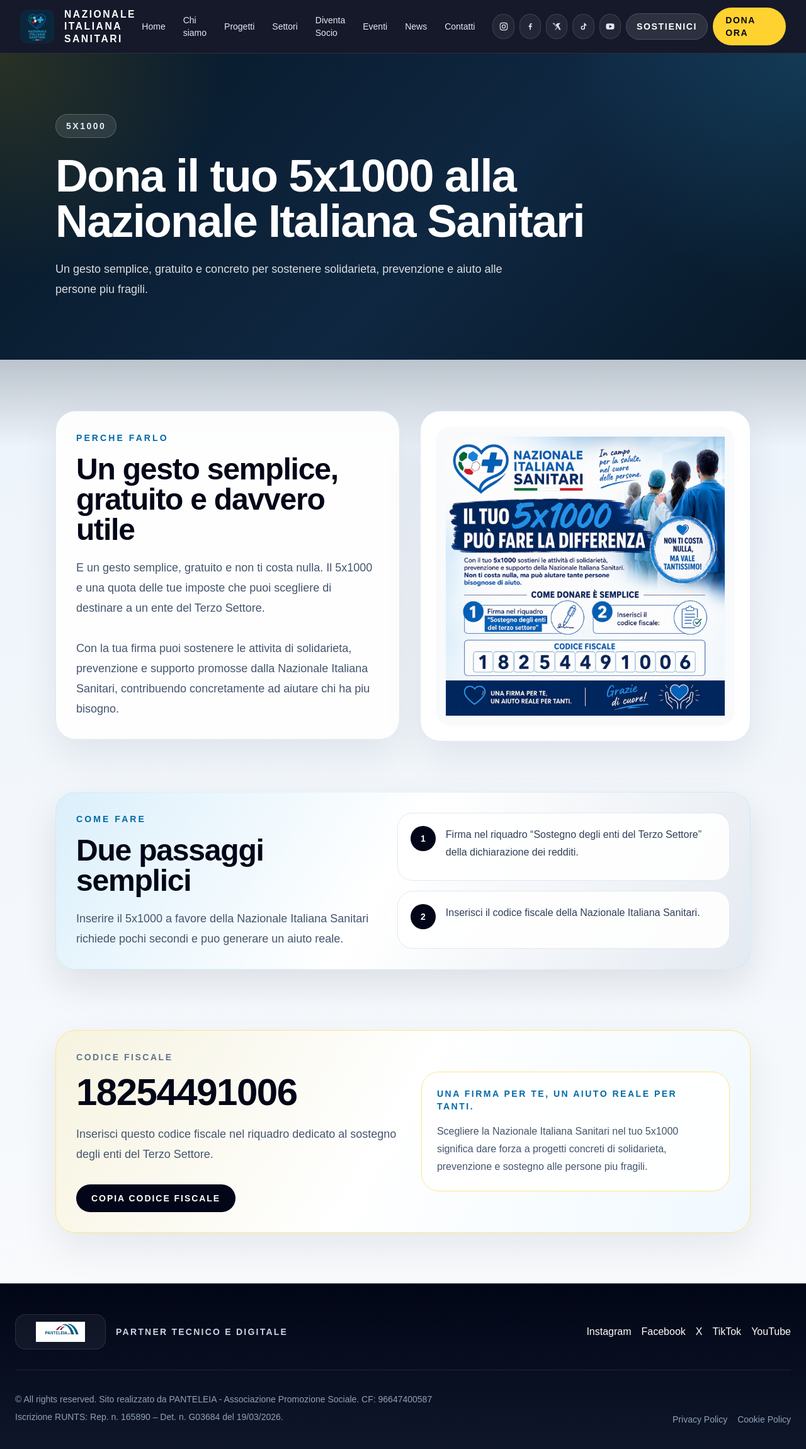
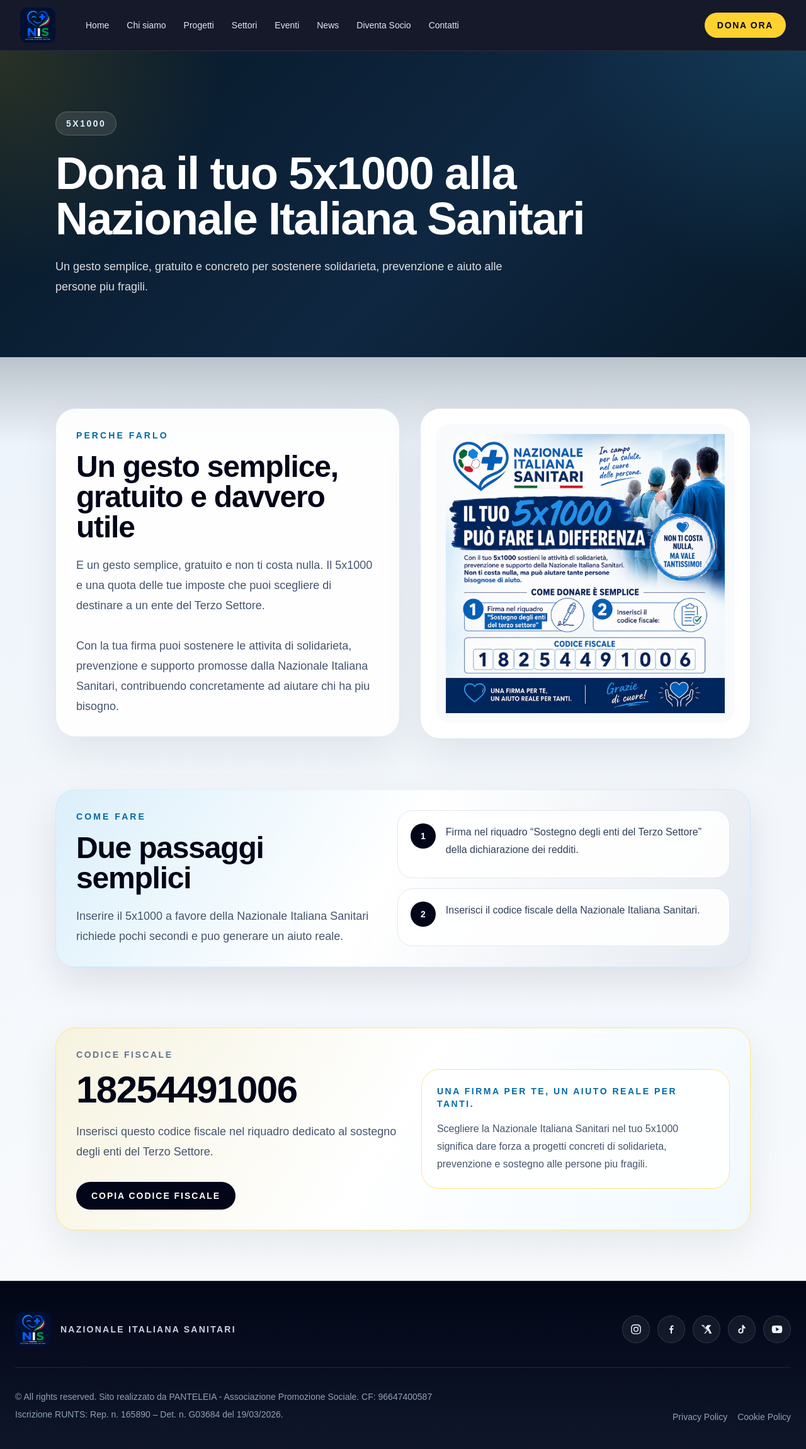
Before and after one commit to arciero10/nis-website, a Next.js app: page /5x1000 in a window 1280 px wide. Shown: the top 2300 px of the page at 63% size. Built offline with nearby package versions, Linux system fonts and the light colour scheme.

Commit message:
Aggiorna logo ufficiale e pulisce navbar footer

```diff
--- a/src/app/page.tsx
+++ b/src/app/page.tsx
@@ -2,7 +2,7 @@ import Image from "next/image";
 import Link from "next/link";
 
 import { SectionTitle } from "@/components/section-title";
-import { buildMetadata, siteName, socialLinks, sponsors } from "@/lib/site-data";
+import { buildMetadata, siteName, socialLinks } from "@/lib/site-data";
 
 export const metadata = buildMetadata({
   title: siteName,
@@ -218,7 +218,7 @@ export default function Home() {
           <div className="max-w-3xl">
             <div className="inline-flex items-center gap-4 rounded-[1.75rem] border border-white/12 bg-white/8 px-5 py-4 backdrop-blur-sm">
               <Image
-                src="/logo/logo.jpg"
+                src="/images/nis/logo-nis.jpg"
                 alt="Logo ufficiale Nazionale Italiana Sanitari"
                 width={88}
                 height={88}
@@ -242,18 +242,18 @@ export default function Home() {
               prevenzione, solidarieta e progetti concreti a favore delle persone piu fragili.
             </p>
 
-            <div className="mt-10 flex flex-col gap-4 sm:flex-row sm:flex-wrap">
+            <div className="mt-10 flex flex-col justify-center gap-4 sm:flex-row sm:flex-wrap">
+              <Link
+                href="/sostienici"
+                className="inline-flex items-center justify-center rounded-full bg-amber-300 px-8 py-4 text-sm font-semibold uppercase tracking-[0.16em] text-slate-950 shadow-[0_18px_36px_rgba(251,191,36,0.22)] transition hover:bg-amber-200"
+              >
+                Dona ora
+              </Link>
               <Link
                 href="/chi-siamo"
-                className="inline-flex items-center justify-center rounded-full bg-white px-7 py-4 text-sm font-semibold uppercase tracking-[0.16em] text-slate-950 transition hover:bg-slate-100"
+                className="inline-flex items-center justify-center rounded-full border border-white/18 bg-white/10 px-7 py-4 text-sm font-semibold uppercase tracking-[0.16em] text-white transition hover:bg-white/15"
               >
                 Scopri chi siamo
-              </Link>
-              <Link
-                href="/sostienici"
-                className="inline-flex items-center justify-center rounded-full bg-emerald-400 px-7 py-4 text-sm font-semibold uppercase tracking-[0.16em] text-slate-950 transition hover:bg-emerald-300"
-              >
-                Sostieni i progetti
               </Link>
             </div>
 
@@ -489,7 +489,7 @@ export default function Home() {
         <div className="grid gap-8 rounded-[2.5rem] border border-emerald-200 bg-[linear-gradient(120deg,rgba(16,185,129,0.12)_0%,rgba(255,255,255,0.98)_46%,rgba(240,249,255,0.94)_100%)] p-8 shadow-[0_28px_70px_rgba(15,23,42,0.08)] lg:grid-cols-[1fr_0.92fr] lg:items-center lg:p-10">
           <div>
             <p className="text-sm font-semibold uppercase tracking-[0.22em] text-emerald-700">
-              Sostieni la NIS
+              Dona ora
             </p>
             <h2 className="mt-5 text-4xl font-bold tracking-tight text-slate-950 md:text-5xl">
               Ogni donazione diventa cura.
@@ -522,43 +522,6 @@ export default function Home() {
           </div>
         </div>
       </section>
-
-      <section className="mx-auto max-w-7xl px-6 py-24">
-        <div className="rounded-[2.5rem] border border-slate-200/90 bg-white px-8 py-12 shadow-[0_28px_80px_rgba(15,23,42,0.1)] md:px-10 md:py-14 lg:px-14 lg:py-16">
-          <div className="flex items-center gap-4">
-            <span className="h-px flex-1 bg-slate-200" />
-            <p className="text-center text-sm font-semibold uppercase tracking-[0.22em] text-sky-700">
-              Partner e sponsor
-            </p>
-            <span className="h-px flex-1 bg-slate-200" />
-          </div>
-
-          <div className="mt-14 grid gap-x-8 gap-y-14 sm:grid-cols-2 lg:mt-16 lg:grid-cols-3 lg:gap-x-10 lg:gap-y-16">
-            {sponsors.map((sponsor) => (
-              <div
-                key={sponsor.name}
-                className="flex min-h-[18rem] flex-col items-center justify-start px-2 py-2 text-center md:min-h-[19rem] lg:min-h-[20rem]"
-              >
-                <div className="flex h-36 w-full items-center justify-center rounded-[2rem] bg-[radial-gradient(circle_at_center,rgba(248,250,252,1)_0%,rgba(241,245,249,0.9)_58%,rgba(255,255,255,0)_100%)] px-4 md:h-40 md:px-5 lg:h-44">
-                  <Image
-                    src={sponsor.logoSrc}
-                    alt={`Logo ${sponsor.name}`}
-                    width={280}
-                    height={160}
-                    className="h-auto max-h-[100px] w-auto max-w-[180px] object-contain md:max-h-[120px] md:max-w-[220px] lg:max-h-[150px] lg:max-w-[270px]"
-                  />
-                </div>
-                <h3 className="mt-6 text-lg font-bold tracking-tight text-slate-950 md:text-xl">
-                  {sponsor.name}
-                </h3>
-                <p className="mt-2 text-center text-sm font-semibold uppercase tracking-[0.18em] text-slate-500 md:text-[0.95rem]">
-                  {sponsor.category}
-                </p>
-              </div>
-            ))}
-          </div>
-        </div>
-      </section>
     </main>
   );
 }
--- a/src/components/site-footer.tsx
+++ b/src/components/site-footer.tsx
@@ -2,6 +2,51 @@ import Image from "next/image";
 import Link from "next/link";
 
 import { socialLinks } from "@/lib/site-data";
+
+const socialFooterItems = [
+  { label: "Instagram", href: socialLinks.instagram, icon: "instagram" },
+  { label: "Facebook", href: socialLinks.facebook, icon: "facebook" },
+  { label: "X", href: socialLinks.x, icon: "x" },
+  { label: "TikTok", href: socialLinks.tiktok, icon: "tiktok" },
+  { label: "YouTube", href: socialLinks.youtube, icon: "youtube" },
+] as const;
+
+function SocialIcon({ platform }: { platform: (typeof socialFooterItems)[number]["icon"] }) {
+  switch (platform) {
+    case "instagram":
+      return (
+        <svg viewBox="0 0 24 24" aria-hidden="true" className="h-5 w-5 fill-none stroke-current">
+          <rect x="3.5" y="3.5" width="17" height="17" rx="5" strokeWidth="1.7" />
+          <circle cx="12" cy="12" r="4" strokeWidth="1.7" />
+          <circle cx="17.5" cy="6.5" r="1" fill="currentColor" stroke="none" />
+        </svg>
+      );
+    case "facebook":
+      return (
+        <svg viewBox="0 0 24 24" aria-hidden="true" className="h-5 w-5 fill-current">
+          <path d="M13.3 20v-7h2.4l.4-2.8h-2.8V8.4c0-.8.3-1.4 1.5-1.4h1.4V4.5c-.2 0-1-.1-2-.1-2 0-3.4 1.2-3.4 3.6v2.2H8.5V13h2.3v7h2.5Z" />
+        </svg>
+      );
+    case "x":
+      return (
+        <svg viewBox="0 0 24 24" aria-hidden="true" className="h-5 w-5 fill-current">
+          <path d="M18.9 4H21l-4.7 5.4L22 20h-4.5l-3.5-5.2L9.5 20H7.4l5-5.8L2 4h4.6L9.8 8.8 13.9 4h2.1Zm-1.6 14.3h1.2L6 5.6H4.7l12.6 12.7Z" />
+        </svg>
+      );
+    case "tiktok":
+      return (
+        <svg viewBox="0 0 24 24" aria-hidden="true" className="h-5 w-5 fill-current">
+          <path d="M15.6 4c.3 1.8 1.4 3.3 3.1 4.1v2.5c-1.3 0-2.5-.4-3.6-1.1V15a4.9 4.9 0 1 1-4.9-4.9c.3 0 .7 0 1 .1v2.6a2.5 2.5 0 1 0 1.4 2.2V4h3Z" />
+        </svg>
+      );
+    case "youtube":
+      return (
+        <svg viewBox="0 0 24 24" aria-hidden="true" className="h-5 w-5 fill-current">
+          <path d="M21.4 7.2a2.8 2.8 0 0 0-2-2C17.6 4.7 12 4.7 12 4.7s-5.6 0-7.4.5a2.8 2.8 0 0 0-2 2A29.4 29.4 0 0 0 2 12a29.4 29.4 0 0 0 .6 4.8 2.8 2.8 0 0 0 2 2c1.8.5 7.4.5 7.4.5s5.6 0 7.4-.5a2.8 2.8 0 0 0 2-2A29.4 29.4 0 0 0 22 12a29.4 29.4 0 0 0-.6-4.8ZM10 15.6V8.4l6.2 3.6L10 15.6Z" />
+        </svg>
+      );
+  }
+}
 
 export function SiteFooter() {
   return (
@@ -10,61 +55,31 @@ export function SiteFooter() {
         <div className="flex flex-col gap-8">
           <div className="flex flex-col gap-6 border-b border-white/10 pb-8 md:flex-row md:items-center md:justify-between">
             <div className="flex items-center gap-4">
-              <div className="flex h-14 w-36 items-center justify-center rounded-2xl border border-white/10 bg-white/5 px-4">
               <Image
-                  src="/images/sponsor/logo-panteleia.jpg"
-                  alt="Logo PANTELEIA"
-                  width={180}
-                  height={60}
-                  className="h-8 w-auto object-contain"
+                src="/images/nis/logo-nis.jpg"
+                alt="Logo ufficiale Nazionale Italiana Sanitari"
+                width={72}
+                height={72}
+                className="h-14 w-14 rounded-xl object-cover"
               />
-              </div>
               <p className="text-sm font-semibold uppercase tracking-[0.16em] text-slate-300">
-                Partner tecnico e digitale
+                Nazionale Italiana Sanitari
               </p>
             </div>
 
-            <div className="flex flex-wrap gap-4">
+            <div className="flex flex-wrap gap-3">
+              {socialFooterItems.map((item) => (
                 <a
-                href={socialLinks.instagram}
+                  key={item.label}
+                  href={item.href}
                   target="_blank"
                   rel="noopener noreferrer"
-                className="transition hover:text-white"
+                  aria-label={`Apri ${item.label} in una nuova scheda`}
+                  className="inline-flex h-11 w-11 items-center justify-center rounded-full border border-white/12 bg-white/6 text-slate-100 transition hover:border-sky-300/40 hover:bg-white/10 hover:text-white focus-visible:outline-none focus-visible:ring-2 focus-visible:ring-sky-300"
                 >
-                Instagram
+                  <SocialIcon platform={item.icon} />
                 </a>
-              <a
-                href={socialLinks.facebook}
-                target="_blank"
-                rel="noopener noreferrer"
-                className="transition hover:text-white"
-              >
-                Facebook
-              </a>
-              <a
-                href={socialLinks.x}
-                target="_blank"
-                rel="noopener noreferrer"
-                className="transition hover:text-white"
-              >
-                X
-              </a>
-              <a
-                href={socialLinks.tiktok}
-                target="_blank"
-                rel="noopener noreferrer"
-                className="transition hover:text-white"
-              >
-                TikTok
-              </a>
-              <a
-                href={socialLinks.youtube}
-                target="_blank"
-                rel="noopener noreferrer"
-                className="transition hover:text-white"
-              >
-                YouTube
-              </a>
+              ))}
             </div>
           </div>
 
--- a/src/components/site-header.tsx
+++ b/src/components/site-header.tsx
@@ -6,16 +6,14 @@ import Image from "next/image";
 import Link from "next/link";
 import { usePathname } from "next/navigation";
 
-import { socialLinks } from "@/lib/site-data";
-
 const desktopNavItems = [
   { label: "Home", href: "/" },
   { label: "Chi siamo", href: "/chi-siamo" },
   { label: "Progetti", href: "/progetti" },
   { label: "Settori", href: "/discipline" },
-  { label: "Diventa Socio", href: "/diventa-socio" },
   { label: "Eventi", href: "/eventi" },
   { label: "News", href: "/news" },
+  { label: "Diventa Socio", href: "/diventa-socio" },
   { label: "Contatti", href: "/contatti" },
 ];
 
@@ -24,56 +22,11 @@ const mobileNavItems = [
   { label: "Chi siamo", href: "/chi-siamo" },
   { label: "Progetti", href: "/progetti" },
   { label: "Settori", href: "/discipline" },
-  { label: "Diventa Socio", href: "/diventa-socio" },
   { label: "Eventi", href: "/eventi" },
   { label: "News", href: "/news" },
+  { label: "Diventa Socio", href: "/diventa-socio" },
   { label: "Contatti", href: "/contatti" },
 ];
-
-const socialNavItems = [
-  { label: "Instagram", href: socialLinks.instagram, icon: "instagram" },
-  { label: "Facebook", href: socialLinks.facebook, icon: "facebook" },
-  { label: "X", href: socialLinks.x, icon: "x" },
-  { label: "TikTok", href: socialLinks.tiktok, icon: "tiktok" },
-  { label: "YouTube", href: socialLinks.youtube, icon: "youtube" },
-] as const;
-
-function SocialIcon({ platform }: { platform: (typeof socialNavItems)[number]["icon"] }) {
-  switch (platform) {
-    case "instagram":
-      return (
-        <svg viewBox="0 0 24 24" aria-hidden="true" className="h-4 w-4 fill-none stroke-current">
-          <rect x="3.5" y="3.5" width="17" height="17" rx="5" strokeWidth="1.7" />
-          <circle cx="12" cy="12" r="4" strokeWidth="1.7" />
-          <circle cx="17.5" cy="6.5" r="1" fill="currentColor" stroke="none" />
-        </svg>
-      );
-    case "facebook":
-      return (
-        <svg viewBox="0 0 24 24" aria-hidden="true" className="h-4 w-4 fill-current">
-          <path d="M13.3 20v-7h2.4l.4-2.8h-2.8V8.4c0-.8.3-1.4 1.5-1.4h1.4V4.5c-.2 0-1-.1-2-.1-2 0-3.4 1.2-3.4 3.6v2.2H8.5V13h2.3v7h2.5Z" />
-        </svg>
-      );
-    case "x":
-      return (
-        <svg viewBox="0 0 24 24" aria-hidden="true" className="h-4 w-4 fill-current">
-          <path d="M18.9 4H21l-4.7 5.4L22 20h-4.5l-3.5-5.2L9.5 20H7.4l5-5.8L2 4h4.6L9.8 8.8 13.9 4h2.1Zm-1.6 14.3h1.2L6 5.6H4.7l12.6 12.7Z" />
-        </svg>
-      );
-    case "tiktok":
-      return (
-        <svg viewBox="0 0 24 24" aria-hidden="true" className="h-4 w-4 fill-current">
-          <path d="M15.6 4c.3 1.8 1.4 3.3 3.1 4.1v2.5c-1.3 0-2.5-.4-3.6-1.1V15a4.9 4.9 0 1 1-4.9-4.9c.3 0 .7 0 1 .1v2.6a2.5 2.5 0 1 0 1.4 2.2V4h3Z" />
-        </svg>
-      );
-    case "youtube":
-      return (
-        <svg viewBox="0 0 24 24" aria-hidden="true" className="h-4 w-4 fill-current">
-          <path d="M21.4 7.2a2.8 2.8 0 0 0-2-2C17.6 4.7 12 4.7 12 4.7s-5.6 0-7.4.5a2.8 2.8 0 0 0-2 2A29.4 29.4 0 0 0 2 12a29.4 29.4 0 0 0 .6 4.8 2.8 2.8 0 0 0 2 2c1.8.5 7.4.5 7.4.5s5.6 0 7.4-.5a2.8 2.8 0 0 0 2-2A29.4 29.4 0 0 0 22 12a29.4 29.4 0 0 0-.6-4.8ZM10 15.6V8.4l6.2 3.6L10 15.6Z" />
-        </svg>
-      );
-  }
-}
 
 export function SiteHeader() {
   const pathname = usePathname();
@@ -92,17 +45,12 @@ export function SiteHeader() {
           aria-label="Vai alla home della Nazionale Italiana Sanitari"
         >
           <Image
-            src="/logo/logo.jpg"
+            src="/images/nis/logo-nis.jpg"
             alt="Logo ufficiale Nazionale Italiana Sanitari"
-            width={52}
-            height={52}
-            className="h-11 w-11 shrink-0 rounded-xl sm:h-12 sm:w-12 lg:h-[54px] lg:w-[54px]"
+            width={72}
+            height={72}
+            className="h-12 w-12 shrink-0 rounded-xl object-cover sm:h-14 sm:w-14"
           />
-          <div className="min-w-0">
-            <p className="max-w-[10.5rem] text-sm font-semibold uppercase leading-tight tracking-[0.12em] text-white sm:max-w-[13rem] sm:text-[0.92rem] lg:max-w-[17rem] lg:text-[0.98rem] lg:tracking-[0.16em]">
-              Nazionale Italiana Sanitari
-            </p>
-          </div>
         </Link>
 
         <nav className="ml-3 hidden flex-1 items-center gap-1 xl:flex">
@@ -118,24 +66,6 @@ export function SiteHeader() {
         </nav>
 
         <div className="hidden items-center gap-2 lg:flex">
-          {socialNavItems.map((item) => (
-            <a
-              key={item.label}
-              href={item.href}
-              target="_blank"
-              rel="noopener noreferrer"
-              aria-label={`Apri ${item.label} in una nuova scheda`}
-              className="inline-flex h-10 w-10 items-center justify-center rounded-full border border-white/12 bg-white/6 text-slate-200 transition hover:border-sky-300/40 hover:bg-white/10 hover:text-white focus-visible:outline-none focus-visible:ring-2 focus-visible:ring-sky-300"
-            >
-              <SocialIcon platform={item.icon} />
-            </a>
-          ))}
-          <Link
-            href="/sostienici"
-            className="rounded-full border border-white/15 bg-white/10 px-4 py-2.5 text-sm font-semibold uppercase tracking-[0.12em] text-white transition hover:bg-white/15 focus-visible:outline-none focus-visible:ring-2 focus-visible:ring-sky-300"
-          >
-            Sostienici
-          </Link>
           <Link
             href="/sostienici"
             className="rounded-full bg-amber-300 px-5 py-2.5 text-sm font-semibold uppercase tracking-[0.12em] text-slate-950 transition hover:bg-amber-200 focus-visible:outline-none focus-visible:ring-2 focus-visible:ring-amber-100"
@@ -187,40 +117,13 @@ export function SiteHeader() {
                   ))}
                 </nav>
 
-                <div className="mt-4 rounded-[1.5rem] border border-white/8 bg-slate-900/50 p-4">
-                  <p className="text-xs font-semibold uppercase tracking-[0.18em] text-sky-300">
-                    Social ufficiali
-                  </p>
-                  <div className="mt-3 flex flex-wrap gap-3">
-                    {socialNavItems.map((item) => (
-                      <a
-                        key={item.label}
-                        href={item.href}
-                        target="_blank"
-                        rel="noopener noreferrer"
-                        aria-label={`Apri ${item.label} in una nuova scheda`}
-                        className="inline-flex h-11 w-11 items-center justify-center rounded-full border border-white/12 bg-white/6 text-white transition hover:bg-white/12 focus-visible:outline-none focus-visible:ring-2 focus-visible:ring-sky-300"
-                      >
-                        <SocialIcon platform={item.icon} />
-                      </a>
-                    ))}
-                  </div>
-                </div>
-
-                <div className="mt-4 grid gap-3 min-[430px]:grid-cols-2">
+                <div className="mt-4 grid gap-3">
                   <Link
                     href="/sostienici"
                     onClick={() => setIsMobileMenuOpen(false)}
                     className="inline-flex items-center justify-center rounded-full bg-amber-300 px-5 py-3.5 text-center text-sm font-semibold uppercase tracking-[0.12em] text-slate-950 transition hover:bg-amber-200 focus-visible:outline-none focus-visible:ring-2 focus-visible:ring-amber-100"
                   >
                     Dona ora
-                  </Link>
-                  <Link
-                    href="/chi-siamo"
-                    onClick={() => setIsMobileMenuOpen(false)}
-                    className="inline-flex items-center justify-center rounded-full border border-white/15 bg-white/8 px-5 py-3.5 text-center text-sm font-semibold uppercase tracking-[0.12em] text-white transition hover:bg-white/12 focus-visible:outline-none focus-visible:ring-2 focus-visible:ring-sky-300"
-                  >
-                    Scopri il progetto
                   </Link>
                 </div>
               </div>
--- a/src/lib/site-data.ts
+++ b/src/lib/site-data.ts
@@ -4,7 +4,7 @@ export const siteUrl = "https://nazionaleitalianasanitari.it";
 export const siteName = "Nazionale Italiana Sanitari";
 export const defaultDescription =
   "Sport, prevenzione e solidarieta al servizio della salute. Il sito istituzionale della Nazionale Italiana Sanitari racconta missione, eventi, discipline, partner e iniziative di sostegno.";
-export const ogImage = "/logo/logo.jpg";
+export const ogImage = "/images/nis/logo-nis.jpg";
 
 export const socialLinks = {
   instagram: "https://www.instagram.com/nazionaleitalianasanitari",
@@ -48,7 +48,7 @@ export const footerColumns = [
     links: [
       { label: "Eventi", href: "/eventi" },
       { label: "Sponsor", href: "/sponsor" },
-      { label: "Sostienici", href: "/sostienici" },
+      { label: "Dona ora", href: "/sostienici" },
       { label: "5x1000", href: "/5x1000" },
     ],
   },
```
Also changed, not shown: public/images/nis/logo-nis.jpg (added). Lines whose indentation alone changed are shown as unchanged.
